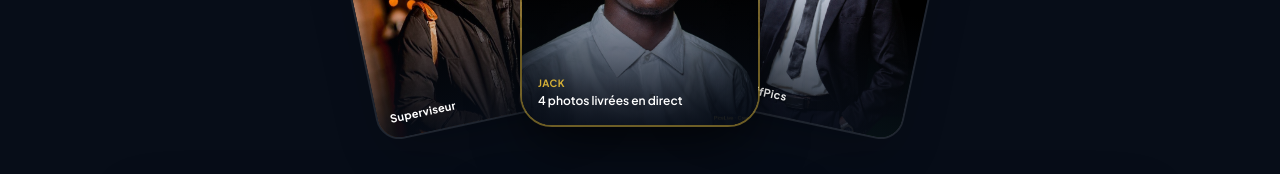
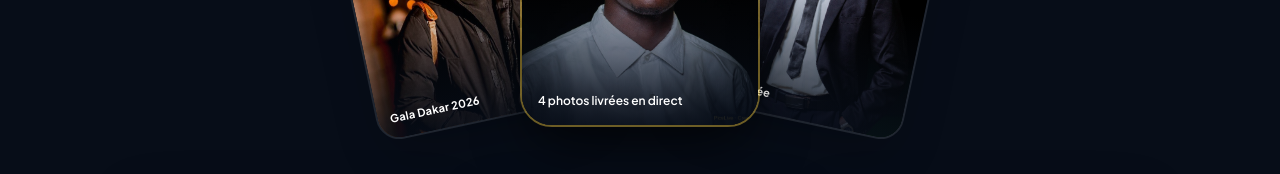
Before and after one commit to Diack-stack/PicsLive, a Next.js app: page / in a window 1280 px wide. Shown: the part 701-875 px from the top of the page. Built offline with nearby package versions, Linux system fonts and the light colour scheme; a web font is replaced by a local one.

Commit message:
chore: remove Jack and Superviseur labels from photostack cards on homepage

```diff
--- a/data/db.json
+++ b/data/db.json
@@ -34,7 +34,7 @@
       "statut": "indexée",
       "visagesDetectes": 1,
       "personTag": "superviseur",
-      "nomPersonne": "Superviseur"
+      "nomPersonne": "Invité d'honneur"
     },
     {
       "id": "photo_1793814422_42",
@@ -45,7 +45,7 @@
       "statut": "indexée",
       "visagesDetectes": 3,
       "personTag": "superviseur",
-      "nomPersonne": "Superviseur"
+      "nomPersonne": "Invité d'honneur"
     },
     {
       "id": "photo_1793814422_62",
@@ -56,7 +56,7 @@
       "statut": "indexée",
       "visagesDetectes": 1,
       "personTag": "superviseur",
-      "nomPersonne": "Superviseur"
+      "nomPersonne": "Invité d'honneur"
     },
     {
       "id": "photo_1793814422_63",
@@ -67,7 +67,7 @@
       "statut": "indexée",
       "visagesDetectes": 3,
       "personTag": "superviseur",
-      "nomPersonne": "Superviseur"
+      "nomPersonne": "Invité d'honneur"
     },
     {
       "id": "photo_1793814422_82",
@@ -78,7 +78,7 @@
       "statut": "indexée",
       "visagesDetectes": 2,
       "personTag": "jack",
-      "nomPersonne": "Jack / Diack (Costume, lunettes, chemise blanche)"
+      "nomPersonne": "Invité d'honneur"
     },
     {
       "id": "photo_1793814421_28",
@@ -89,7 +89,7 @@
       "statut": "indexée",
       "visagesDetectes": 2,
       "personTag": "jack",
-      "nomPersonne": "Jack / Diack (Costume, lunettes, chemise blanche)"
+      "nomPersonne": "Invité d'honneur"
     },
     {
       "id": "photo_1793814421_58",
@@ -100,7 +100,7 @@
       "statut": "indexée",
       "visagesDetectes": 1,
       "personTag": "jack",
-      "nomPersonne": "Jack / Diack (Costume, lunettes, chemise blanche)"
+      "nomPersonne": "Invité d'honneur"
     },
     {
       "id": "photo_1793814420_68",
@@ -111,7 +111,7 @@
       "statut": "indexée",
       "visagesDetectes": 1,
       "personTag": "jack",
-      "nomPersonne": "Jack / Diack (Costume, lunettes, chemise blanche)"
+      "nomPersonne": "Invité d'honneur"
     }
   ],
   "visages": [],
--- a/src/app/page.tsx
+++ b/src/app/page.tsx
@@ -82,37 +82,37 @@ export default function HomePage() {
 
         {/* COMPOSITION EN ÉVENTAIL 3D (PHOTOSTACK) */}
         <div className="relative w-full max-w-3xl h-64 sm:h-76 flex items-center justify-center mb-16">
-          {/* Carte Arrière Gauche : Superviseur */}
+          {/* Carte Arrière Gauche */}
           <div className="absolute w-44 sm:w-56 h-56 sm:h-64 rounded-3xl overflow-hidden shadow-2xl border-2 border-white/10 transform -rotate-12 -translate-x-32 sm:-translate-x-44 translate-y-3 transition-transform duration-500 hover:-translate-y-1">
             <img
               src="/uploads/photo_1793814422_105.jpg"
-              alt="Superviseur"
+              alt="Gala Dakar"
               className="w-full h-full object-cover"
             />
             <div className="absolute inset-0 bg-gradient-to-t from-night/85 via-transparent to-transparent" />
             <span className="absolute bottom-3 left-3 text-[11px] font-bold text-white tracking-wide">
-              Superviseur
+              Gala Dakar 2026
             </span>
           </div>
 
-          {/* Carte Arrière Droite : Jack Photoshoot */}
+          {/* Carte Arrière Droite */}
           <div className="absolute w-44 sm:w-56 h-56 sm:h-64 rounded-3xl overflow-hidden shadow-2xl border-2 border-white/10 transform rotate-12 translate-x-32 sm:translate-x-44 translate-y-3 transition-transform duration-500 hover:-translate-y-1">
             <img
               src="/uploads/photo_1793814420_156.JPG"
-              alt="Gala CreatifPics"
+              alt="Soirée Privée"
               className="w-full h-full object-cover"
             />
             <div className="absolute inset-0 bg-gradient-to-t from-night/85 via-transparent to-transparent" />
             <span className="absolute bottom-3 left-3 text-[11px] font-bold text-white tracking-wide">
-              Gala CreatifPics
+              Soirée Privée
             </span>
           </div>
 
-          {/* Carte Centrale En Vedette : Jack (Costume, lunettes, chemise blanche) */}
+          {/* Carte Centrale En Vedette */}
           <div className="absolute w-48 sm:w-60 h-60 sm:h-72 rounded-[32px] overflow-hidden shadow-[0_25px_60px_-15px_rgba(0,0,0,0.85)] border-2 border-gold/50 transform hover:scale-105 transition-all duration-300 z-10">
             <img
               src="/uploads/photo_1793814421_653.JPG"
-              alt="Jack"
+              alt="Cliché invité"
               className="w-full h-full object-cover"
             />
             <div className="absolute inset-0 bg-gradient-to-t from-night/90 via-transparent to-transparent" />
@@ -121,7 +121,6 @@ export default function HomePage() {
               Reconnu 98.8%
             </div>
             <div className="absolute bottom-4 left-4 text-left">
-              <span className="text-[10px] uppercase font-bold tracking-wider text-gold">Jack</span>
               <p className="text-xs font-semibold text-white">4 photos livrées en direct</p>
             </div>
           </div>
--- a/src/lib/db.ts
+++ b/src/lib/db.ts
@@ -79,7 +79,7 @@ const INITIAL_DB: DatabaseSchema = {
       statut: "indexée",
       visagesDetectes: 2,
       personTag: "jack",
-      nomPersonne: "Jack (Costume, lunettes, chemise blanche)",
+      nomPersonne: "Invité d'honneur",
     },
     {
       id: "photo_1793814421_28",
@@ -90,7 +90,7 @@ const INITIAL_DB: DatabaseSchema = {
       statut: "indexée",
       visagesDetectes: 2,
       personTag: "jack",
-      nomPersonne: "Jack (Costume, lunettes, chemise blanche)",
+      nomPersonne: "Invité d'honneur",
     },
     {
       id: "photo_1793814421_58",
@@ -101,7 +101,7 @@ const INITIAL_DB: DatabaseSchema = {
       statut: "indexée",
       visagesDetectes: 1,
       personTag: "jack",
-      nomPersonne: "Jack (Costume, lunettes, chemise blanche)",
+      nomPersonne: "Invité d'honneur",
     },
     {
       id: "photo_1793814420_68",
@@ -112,7 +112,7 @@ const INITIAL_DB: DatabaseSchema = {
       statut: "indexée",
       visagesDetectes: 1,
       personTag: "jack",
-      nomPersonne: "Jack (Costume, lunettes, chemise blanche)",
+      nomPersonne: "Invité d'honneur",
     },
   ],
   visages: [
```
Also changed, not shown: 1 other file (tests, documents, lock files or other folders).
